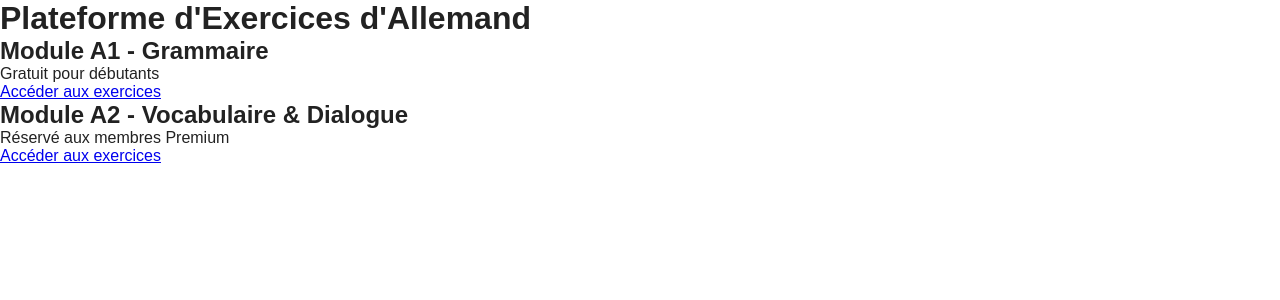
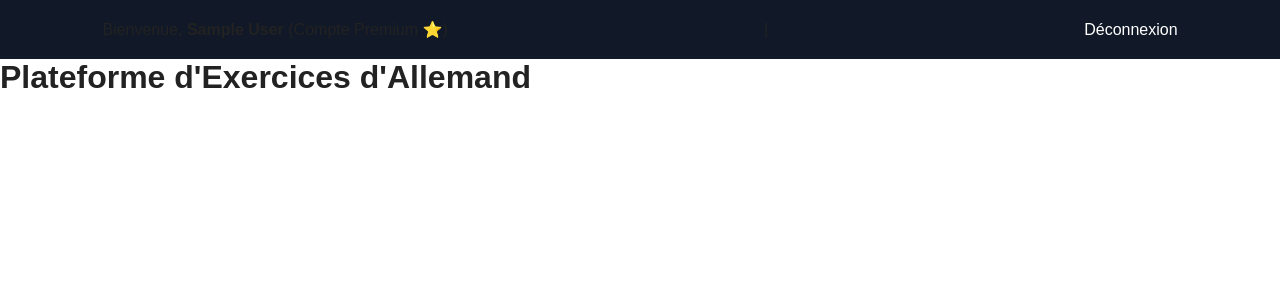
Before and after one commit to ngouachegnetambojosias-jpg/mon_site, a PHP site: page /index.php in a window 1280 px wide. Shown: the top 300 px of the page. Run offline with PHP 8.4, Linux system fonts and the light colour scheme; the visitor is signed in with stand-in values (Sample User, id 1).

Commit message:
Update index.php

```diff
--- a/index.php
+++ b/index.php
@@ -7,20 +7,17 @@
     <link rel="stylesheet" href="style.css">
 </head>
 <body>
+    <header>
+        <nav>
+            <?php if (isset($_SESSION['user_id'])): ?>
+                <span>Bienvenue, <strong><?= htmlspecialchars($_SESSION['user_nom']) ?></strong>
+                (<?= $_SESSION['is_premium'] ? 'Compte Premium ⭐' : 'Compte Gratuit' ?>)</span> |
+                <a href="logout.php">Déconnexion</a>
+            <?php else: ?>
+                <a href="login.php">Connexion</a> | <a href="register.php">Inscription</a>
+            <?php endif; ?>
+        </nav>
+    </header>
+
     <h1>Plateforme d'Exercices d'Allemand</h1>
-
-    <div class="modules-grid">
-        <div class="card">
-            <h2>Module A1 - Grammaire</h2>
-            <p>Gratuit pour débutants</p>
-            <a href="exercice.php?module=A1">Accéder aux exercices</a>
-        </div>
-
-        <div class="card">
-            <h2>Module A2 - Vocabulaire & Dialogue</h2>
-            <p>Réservé aux membres Premium</p>
-            <a href="exercice.php?module=A2">Accéder aux exercices</a>
-        </div>
-    </div>
-</body>
-</html>
+    <!-- Reste du code des modules -->
```
